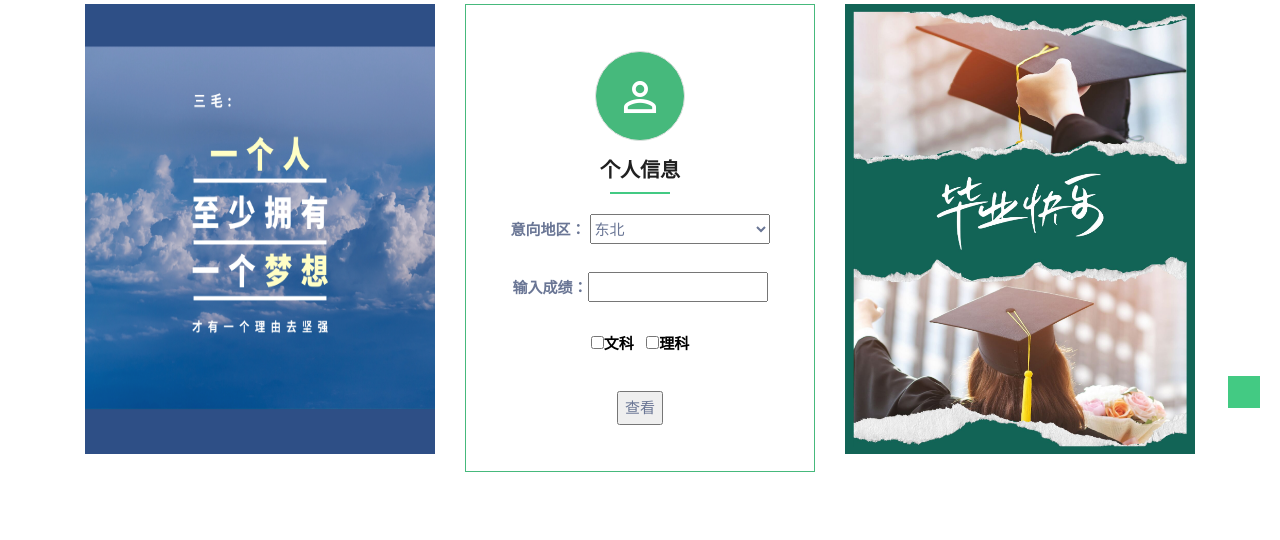
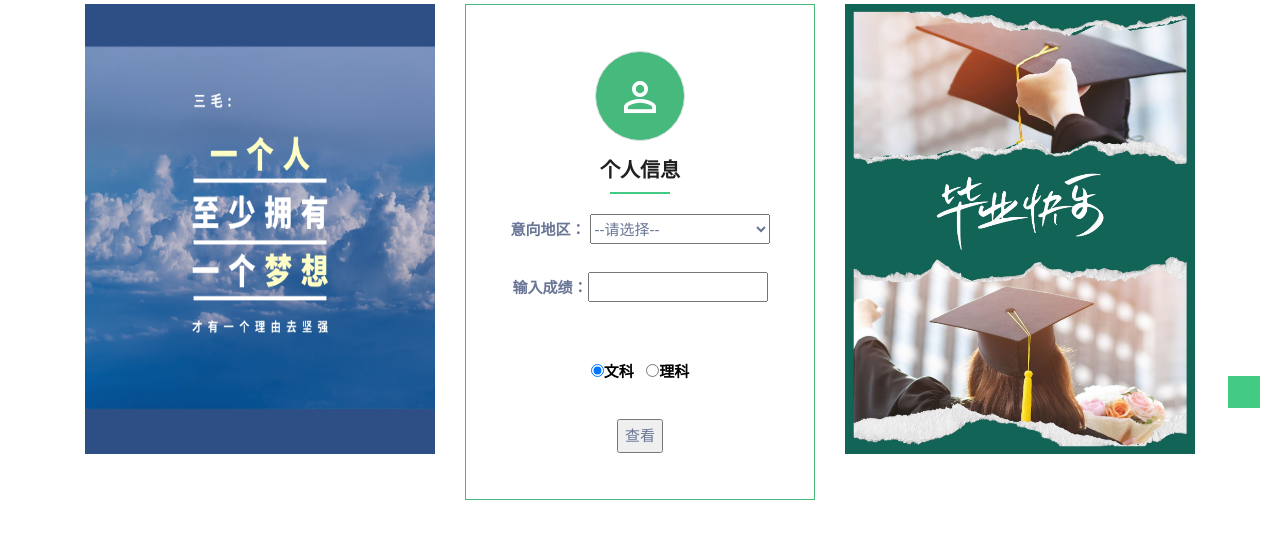
Before and after one commit to LoftyComet/intelligent-recommendations-system-of-college-choosing, a Flask app: page /test in a window 1280 px wide. Shown: the part 392-932 px from the top of the page. Run offline with Flask 2, Linux system fonts and the light colour scheme; some libraries are stand-ins or nearby versions; some web fonts are replaced.

Commit message:
修改一点志愿推荐小bug

```diff
--- a/templates/index.html
+++ b/templates/index.html
@@ -1078,7 +1078,7 @@
 					</div>
 
 					<div class="panel-footer">
-						<a class="btn sub-btn" href="#">learn more</a>
+						<a class="btn sub-btn" href="#" id="website">learn more</a>
 					</div>
 				</div>
 			</div>
@@ -1384,7 +1384,8 @@
 					$('#major_name').html(data["major_name"])
 					$('#description').html(data["description"])
 					$('#address').html(data["address"])
-					console.log(data["datas"][0]["name"])
+					// $('#website').removeAttr("href")
+					// $('#website').attr("href","http://www.baidu.com")
 					option2['series'][0]["data"] = data["datas"];
 					myChart2.setOption(option2);
 				}
--- a/templates/test.html
+++ b/templates/test.html
@@ -32,70 +32,6 @@
     <link rel="stylesheet" href="static/css2/style.css">
 
     <link rel="stylesheet" href="static/css2/responsive.css">
-	<!-- HTML5 shim, for IE6-8 support of HTML5 elements -->
-	<!--[if lt IE 9]>
-      <script src="http://html5shim.googlecode.com/svn/trunk/html5.js"></script>
-    <![endif]-->
-
-    <!-- <style>
-		.center {
-            text-align: center;
-        }
-		table {
-            width: 70%;
-            background: #ccc;
-            margin: 15px auto;
-            border-collapse: collapse;
-            table-layout: fixed;
-            white-space: nowrap;
-        }
-
-        td {
-            height: 25px;
-            line-height: 25px;
-            text-align: center;
-            border: 1px solid #ccc;
-            overflow: hidden;
-            text-overflow: ellipsis;
-        }
-
-        th {
-            background: #eee;
-            font-weight: normal;
-            height: 25px;
-            line-height: 25px;
-            text-align: center;
-            border: 1px solid #ccc;
-        }
-
-        tr {
-            background: #fff;
-        }
-
-        tr:hover {
-            background: #cc0;
-            overflow: visible;
-            white-space: normal;
-        }
-
-        td a {
-            color: #06f;
-            text-decoration: none;
-        }
-
-        td a:hover {
-            color: #06f;
-            text-decoration: underline;
-        }
-
-        .table tr:nth-child(odd) {
-            background-color: #dcecf9;
-        }
-
-        .table tr:nth-child(even) {
-            background-color: #ffffff;
-        }
-	</style> -->
 
 </head>
 
@@ -192,27 +128,27 @@
                         <h3>个人信息</h3>
                         <div class="line"></div>
                         <div class="center">
-                            <form action='/getCollegeInfo' method="post">
+                            <form action='/getPrediction' method="post">
                                 <div >
                                     <span><strong>意向地区：</strong></span>
-                                    <select name="area" id="area" style="width:180px;height:30px;>
+                                    <select name="region" id="region" style="width:180px;height:30px;">
                                         <option value=""  selected>--请选择--</option>
-                                        <option value="1" selected>华东</option>
-                                        <option value="2" selected>华南</option>
-                                        <option value="3" selected>华中</option>
-                                        <option value="4" selected>华北</option>
-                                        <option value="5" selected>西南</option>
-                                        <option value="6" selected>西北</option>
-                                        <option value="7" selected>东北</option>
+                                        <option value="1">华东</option>
+                                        <option value="2">华南</option>
+                                        <option value="3">华中</option>
+                                        <option value="4">华北</option>
+                                        <option value="5">西南</option>
+                                        <option value="6">西北</option>
+                                        <option value="7">东北</option>
                                     </select>
                                 </div>
                                 <br>
-                                <div ><span><strong>输入成绩：</strong></span><input name="socre" type="text" style="width:180px;height:30px;/></div>
+                                <div ><span><strong>输入成绩：</strong></span><input name="score" type="text" required="required" style="width:180px;height:30px;"/></div>
 								<div class="center">
                                 <br>
                                 <br>
-                                    <label style="color: #000000; "><input type="checkbox" name="wenke" value=1 onclick="chkbox(this);">文科</label>&nbsp;&nbsp;
-                                    <label style="color: #000000; "><input type="checkbox" name="like" value=1 onclick="chkbox(this);">理科</label>
+                                    <label style="color: #000000; "><input type="radio" name="kind_name" value=0 checked="checked">文科</label>&nbsp;&nbsp;
+                                    <label style="color: #000000; "><input type="radio" name="kind_name" value=1>理科</label>
                                 </div>
                                 <br>
                                 <div class="center"><input type="submit" value="查看"></div>
--- a/views/page_view.py
+++ b/views/page_view.py
@@ -1,3 +1,15 @@
+'''
+Author: LoftyComet 1277173875@qq.com
+Date: 2022-06-24 09:33:22
+LastEditors: LoftyComet 1277173875@qq.com
+LastEditTime: 2022-07-01 11:02:53
+FilePath: \practice\intelligent-recommendations-system-of-college-choosing\views\page_view.py
+Description:
+
+Copyright (c) 2022 by LoftyComet 1277173875@qq.com, All Rights Reserved.
+'''
+
+
 # -*- coding:utf-8 -*-
 from flask import Blueprint, render_template
 
```
Also changed, not shown: views/data_view.py (+58 -30 lines).
